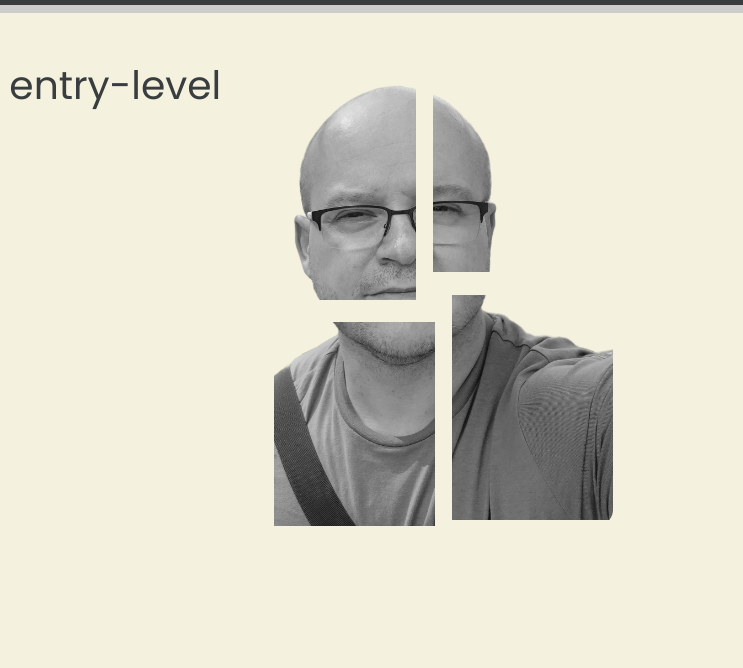
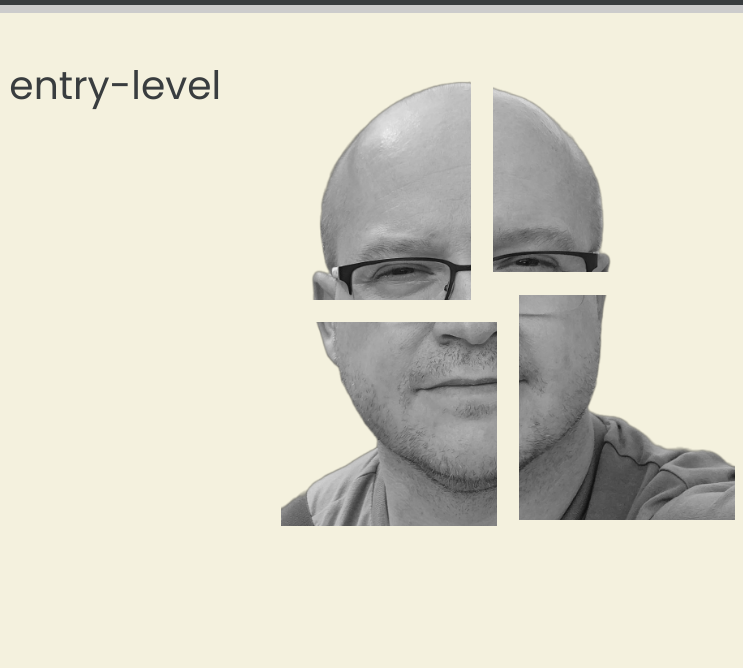
Before and after one commit to Csabooo/portfolio, a website: page index.html in a window 1280 px wide. Shown: the part 65-733 px from the top of the page, 537-1280 px from the left. Drawn offline with nearby package versions, Linux system fonts and the light colour scheme.

Commit message:
me image modified

```diff
--- a/index.html
+++ b/index.html
@@ -92,7 +92,7 @@
                     <h1>I'm <br><em>Csaba Müller </em><br>an entry-level <br>Frontend Developer</h1>
                 </div>
                 <div id="picture">
-                    <img id="me" src="assets/me.png" alt="me" srcset="">
+                    <img id="me" src="assets/me_v2.png" alt="me" srcset="">
                 </div>
                 <div id="available">
                     <a id="button" href="#contact">Contact</a>
--- a/styles/styles.css
+++ b/styles/styles.css
@@ -401,7 +401,6 @@ button.navbar-toggler {
   padding-bottom: 6%;
   width: 90%;
   display: block;
-  margin: 0 auto;
 }
 
 #me:hover {
```
Also changed, not shown: index-de.html (+1 -1 lines), index-hu.html (+1 -1 lines), assets/me_v2.png (added).
